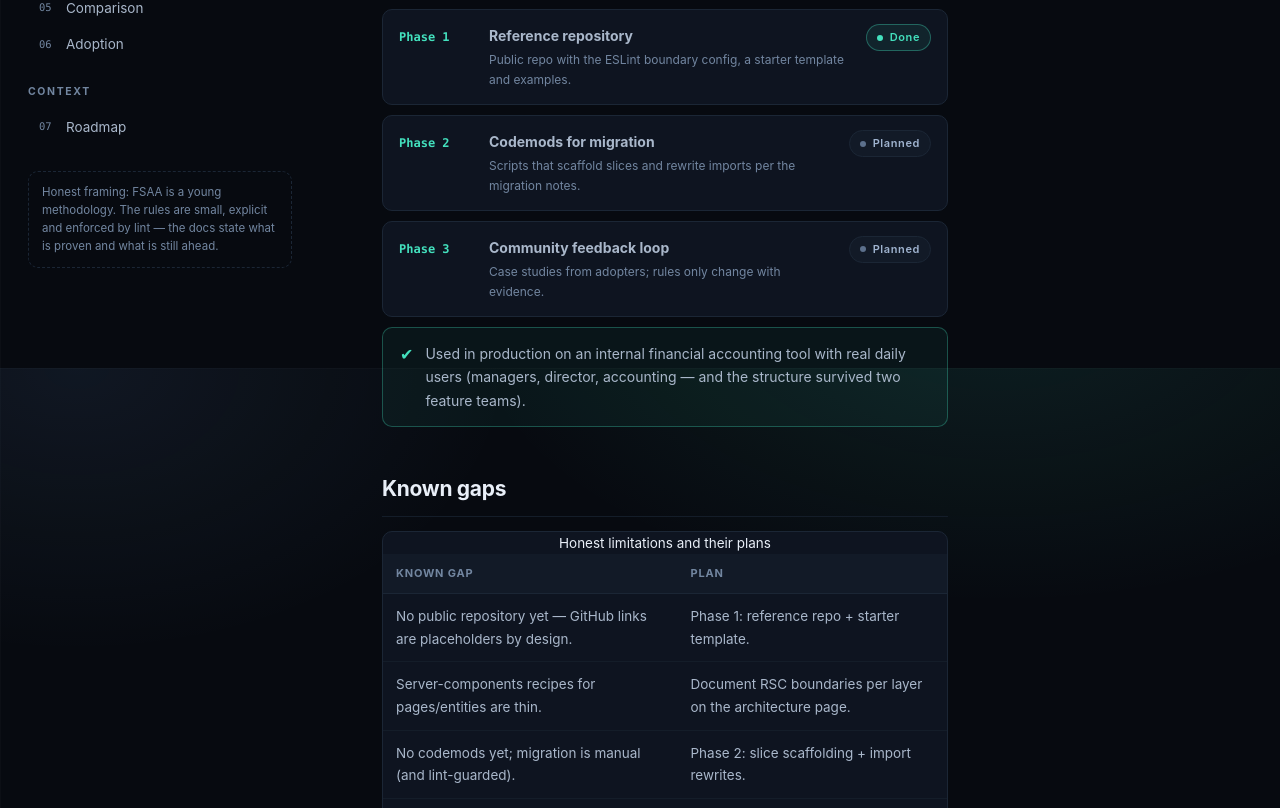
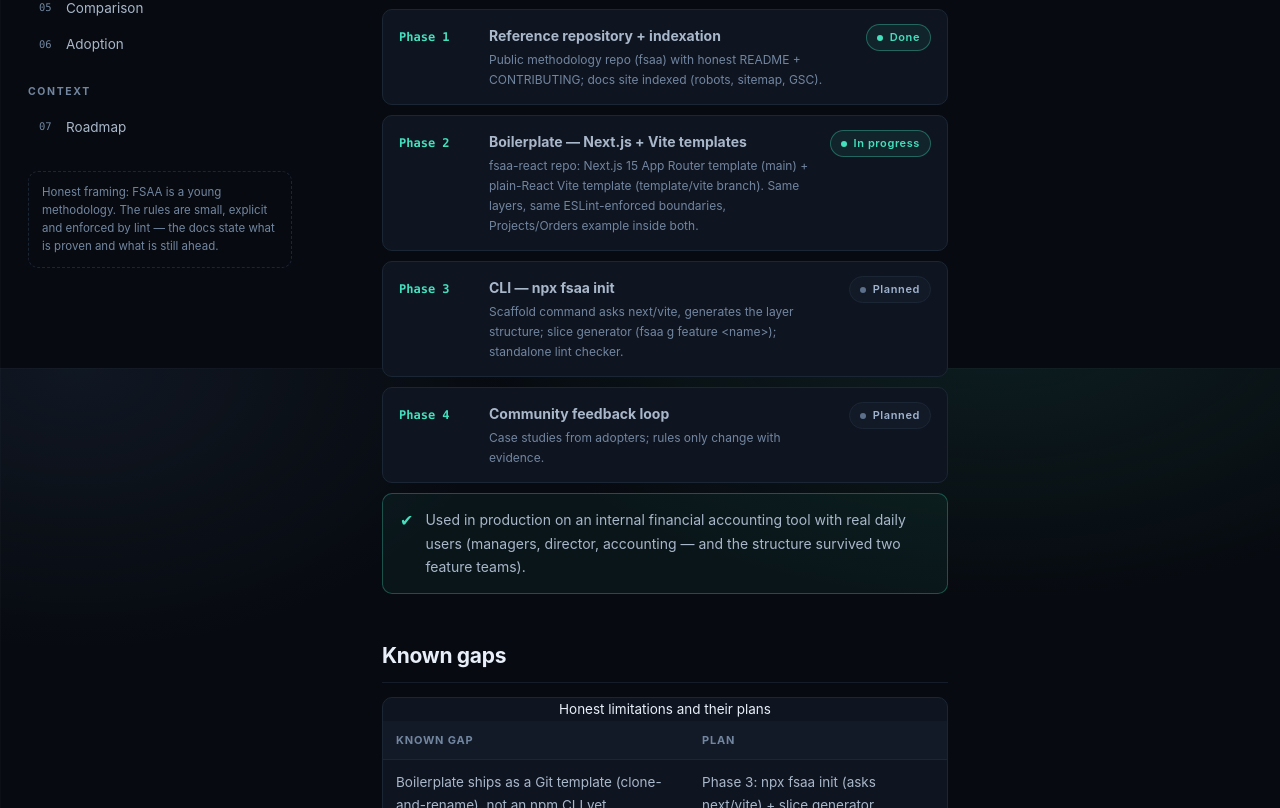
Before and after one commit to Aramex86/FSAA-webpage, a Next.js app: page /fsaa/roadmap in a window 1280 px wide. Shown: the part 432-1240 px from the top of the page. Built offline with nearby package versions, Linux system fonts and the light colour scheme; a small style sheet from the web is missing.

Commit message:
docs: 'FSAA x Next.js App Router' section on home (CodeViewer thin-route snippet); roadmap truthful: Phase 2 boilerplate in progress (Next main + Vite template/vite), CLI phase added, gaps updated

```diff
--- a/src/app/(docs)/roadmap/page.tsx
+++ b/src/app/(docs)/roadmap/page.tsx
@@ -27,22 +27,30 @@ const PHASES: Phase[] = [
   {
     id: "phase-1",
     label: "Phase 1",
-    title: "Reference repository",
+    title: "Reference repository + indexation",
     detail:
-      "Public repo with the ESLint boundary config, a starter template and examples.",
+      "Public methodology repo (fsaa) with honest README + CONTRIBUTING; docs site indexed (robots, sitemap, GSC).",
     status: "Done",
   },
   {
     id: "phase-2",
     label: "Phase 2",
-    title: "Codemods for migration",
+    title: "Boilerplate — Next.js + Vite templates",
     detail:
-      "Scripts that scaffold slices and rewrite imports per the migration notes.",
-    status: "Planned",
+      "fsaa-react repo: Next.js 15 App Router template (main) + plain-React Vite template (template/vite branch). Same layers, same ESLint-enforced boundaries, Projects/Orders example inside both.",
+    status: "In progress",
   },
   {
     id: "phase-3",
     label: "Phase 3",
+    title: "CLI — npx fsaa init",
+    detail:
+      "Scaffold command asks next/vite, generates the layer structure; slice generator (fsaa g feature <name>); standalone lint checker.",
+    status: "Planned",
+  },
+  {
+    id: "phase-4",
+    label: "Phase 4",
     title: "Community feedback loop",
     detail: "Case studies from adopters; rules only change with evidence.",
     status: "Planned",
@@ -57,9 +65,9 @@ type GapRow = {
 
 const GAP_ROWS: GapRow[] = [
   {
-    id: "repo",
-    gap: "No public repository yet — GitHub links are placeholders by design.",
-    plan: "Phase 1: reference repo + starter template.",
+    id: "templates",
+    gap: "Boilerplate ships as a Git template (clone-and-rename), not an npm CLI yet.",
+    plan: "Phase 3: npx fsaa init (asks next/vite) + slice generator.",
   },
   {
     id: "ssr-recipes",
@@ -68,13 +76,13 @@ const GAP_ROWS: GapRow[] = [
   },
   {
     id: "tooling",
-    gap: "No codemods yet; migration is manual (and lint-guarded).",
-    plan: "Phase 2: slice scaffolding + import rewrites.",
+    gap: "Slice scaffolding is manual; boundaries enforced by bundled ESLint config.",
+    plan: "Phase 3: slice generator + standalone eslint-plugin-fsaa.",
   },
   {
     id: "cases",
     gap: "One production case study (internal tool); more needed.",
-    plan: "Phase 3: adopter case studies on this site.",
+    plan: "Phase 4: adopter case studies on this site.",
   },
 ];
 
```
Also changed, not shown: src/app/(docs)/page.tsx (+26 -0 lines).
